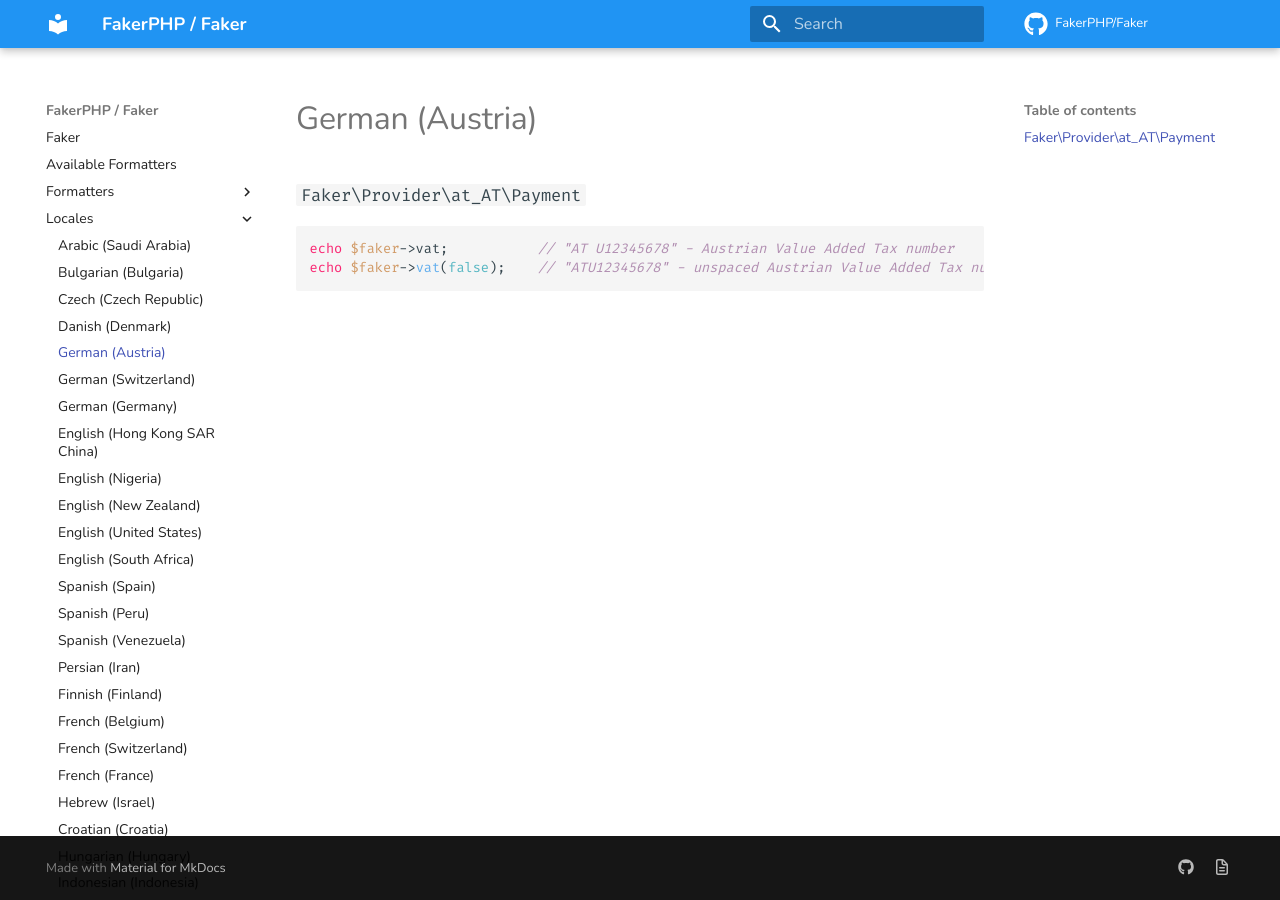
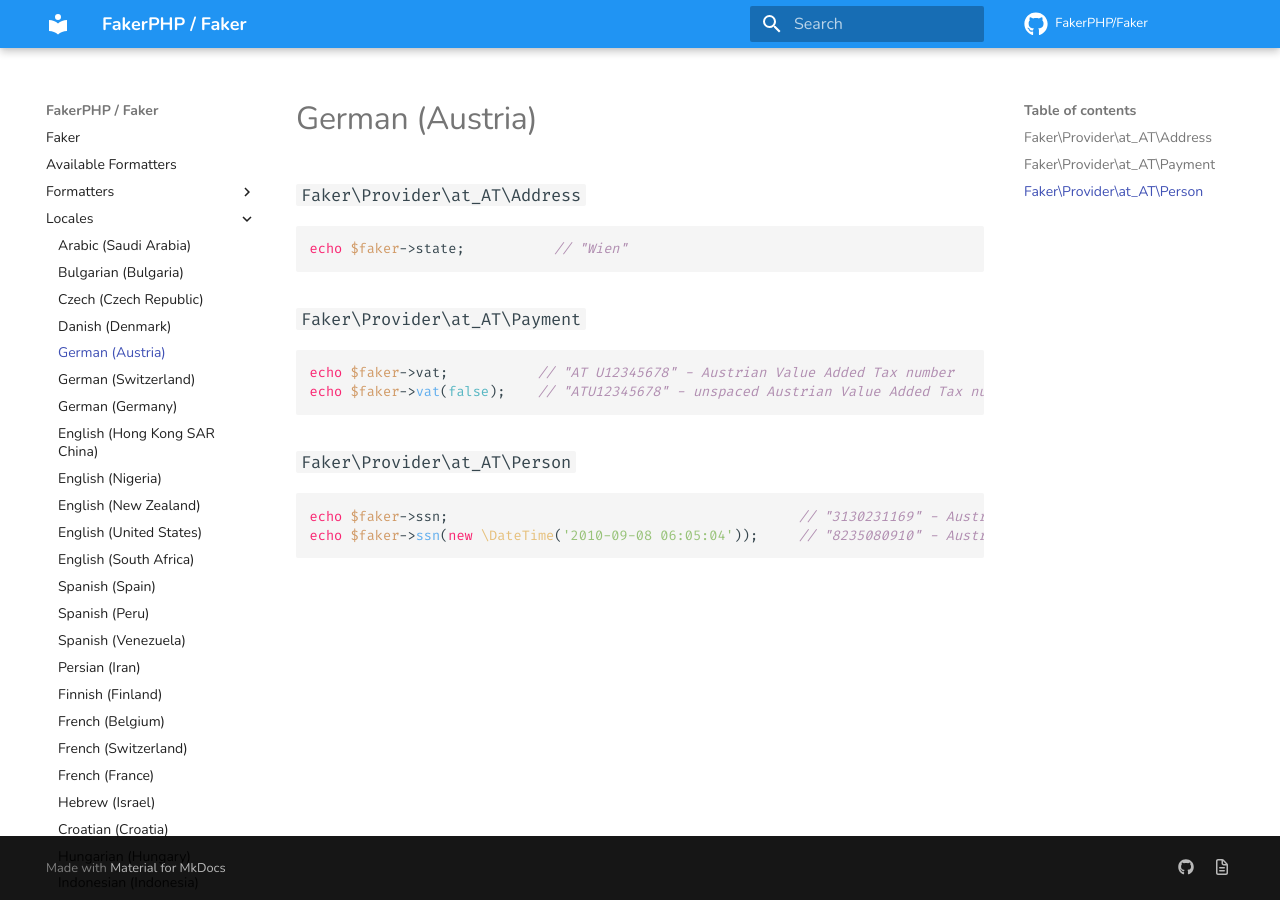
Before and after one commit to FakerPHP/fakerphp.github.io, an MkDocs documentation site: the page built from docs/locales/de_AT.md, in a window 1280 px wide. Built offline with MkDocs 1.6.1 and Material for MkDocs 9.7.7, drawn with Linux system fonts in a browser that asks for light colours; nearby versions of some CDN libraries; comment, search, counter and statistics services are not loaded.

Commit message:
update de_AT docs

````diff
--- a/docs/locales/de_AT.md
+++ b/docs/locales/de_AT.md
@@ -1,4 +1,10 @@
 # German (Austria)
+
+### `Faker\Provider\at_AT\Address`
+
+```php
+echo $faker->state;           // "Wien"
+```
 
 ### `Faker\Provider\at_AT\Payment`
 
@@ -6,3 +12,10 @@
 echo $faker->vat;           // "AT U12345678" - Austrian Value Added Tax number
 echo $faker->vat(false);    // "ATU12345678" - unspaced Austrian Value Added Tax number
 ```
+
+### `Faker\Provider\at_AT\Person`
+
+```php
+echo $faker->ssn;                                           // "3130231169" - Austrian Social Security number
+echo $faker->ssn(new \DateTime('2010-09-08 06:05:04'));     // "8235080910" - Austrian Social Security number for a specific birth date
+```
````
